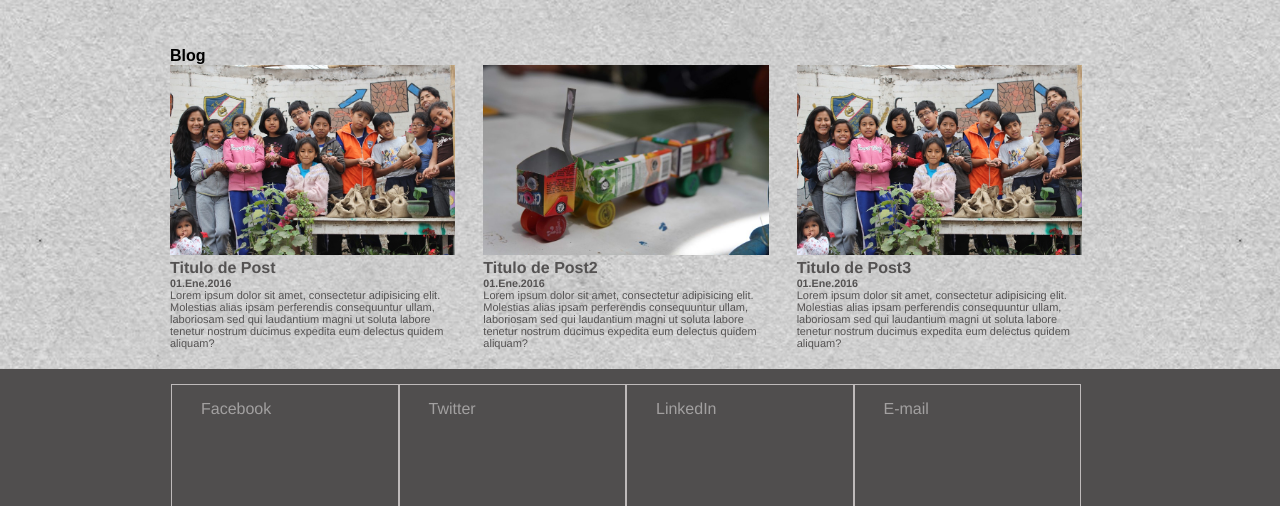
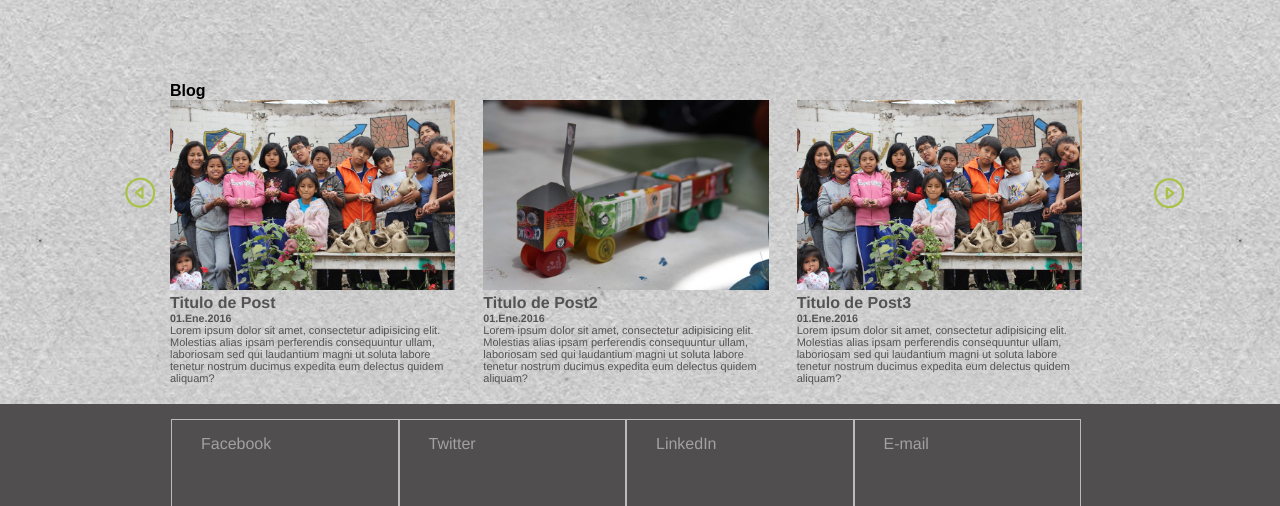
Before and after one commit to grissel182/Ecomunidad, a plain HTML site: page index.html in a window 1280 px wide. Shown: the part 3176-3682 px from the top of the page. Drawn offline with Linux system fonts and the light colour scheme.

Commit message:
Ya con botones, links simulados

```diff
--- a/css/main.css
+++ b/css/main.css
@@ -136,6 +136,18 @@
 .fondotextura{
 	background-image: url("../img/fondo2.jpg");
 }
+.prev{
+	position: relative;
+	top: 180px;
+	left: 125px;
+	display: inline-block;
+}
+.next{
+	position: relative;
+	top: 180px;
+	left: 1120px;
+	display: inline-block;
+}
 /*redes sociales ultima seccion*/
 .borde{
 	border:1px solid #BEBABA;
--- a/index.html
+++ b/index.html
@@ -200,6 +200,12 @@
 	</section>
 	<!-- comienza seccion blog -->
 	<section class="fondotextura">
+		<div class="prev">
+			<img src="img/iconos/slider/ecomunidad-15.png" alt="">
+		</div>
+		<div class="next">
+			<img src="img/iconos/slider/ecomunidad-16.png" alt="">
+		</div>
 		<div class="container">
 			<div class="row pdb">
 				<div class="col-12 mgtrow">
```
Also changed, not shown: 1 other file.
